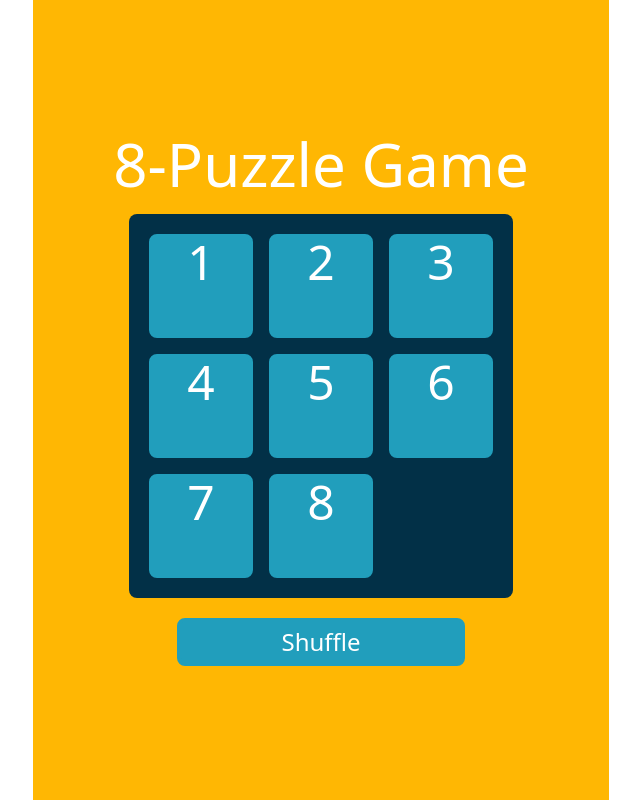
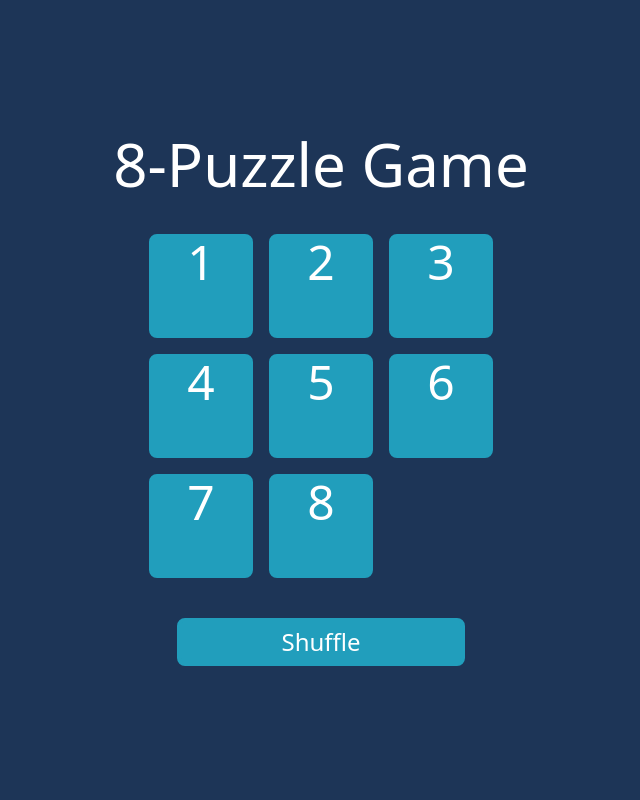
Before and after one commit to Dandrezz/8-puzzle, a React (Vite) app: page / in a window 1280 px wide. Shown: the whole page, without its empty margins (319-959 px from the left). Built offline with nearby package versions, Linux system fonts and the light colour scheme.

Commit message:
Cambios de colores

```diff
--- a/src/App.tsx
+++ b/src/App.tsx
@@ -119,7 +119,7 @@ function App() {
 	}
 
 	const handleShuffle = async() => {
-		for (let index = 0; index < 10; index++) {
+		for (let index = 0; index < 16; index++) {
 			moveToken(validKeys[getRandomInt(4)])
 		}
 	}
@@ -152,10 +152,9 @@ function App() {
 
 	return (
 		<div
-			className="max-w-xl m-auto grid grid-cols-1 place-content-center w-full h-screen p-4 text-center"
-			style={{ backgroundColor: '#FFB703' }}>
+			className="max-w-xl m-auto grid grid-cols-1 place-content-center w-full h-screen p-4 text-center">
 			<h1 className='text-6xl text-white mb-5'>8-Puzzle Game</h1>
-			<div className='grid grid-cols-3 gap-4 p-5 rounded-lg justify-items-stretch w-96 h-96 mx-auto' style={{ backgroundColor: '#023047' }}>
+			<div className='grid grid-cols-3 gap-4 p-5 rounded-lg justify-items-stretch w-96 h-96 mx-auto'>
 				{
 					dataTable.map((item) => {
 						return (
--- a/src/index.css
+++ b/src/index.css
@@ -1,3 +1,11 @@
+:root {
+    --primary-color: #1d3557;
+}
+
+body {
+    background-color: var(--primary-color);
+}
+
 @tailwind base;
 @tailwind components;
 @tailwind utilities;
--- a/tailwind.config.cjs
+++ b/tailwind.config.cjs
@@ -5,7 +5,12 @@ module.exports = {
     "./src/**/*.{js,ts,jsx,tsx}",
   ],
   theme: {
-    extend: {},
+    extend: {
+      colors: {
+        "primary-color": "var(--primary-color)",
+        "secondary-color": "var(--secondary-color)"
+      },
+    },
   },
   plugins: [],
 }
```
